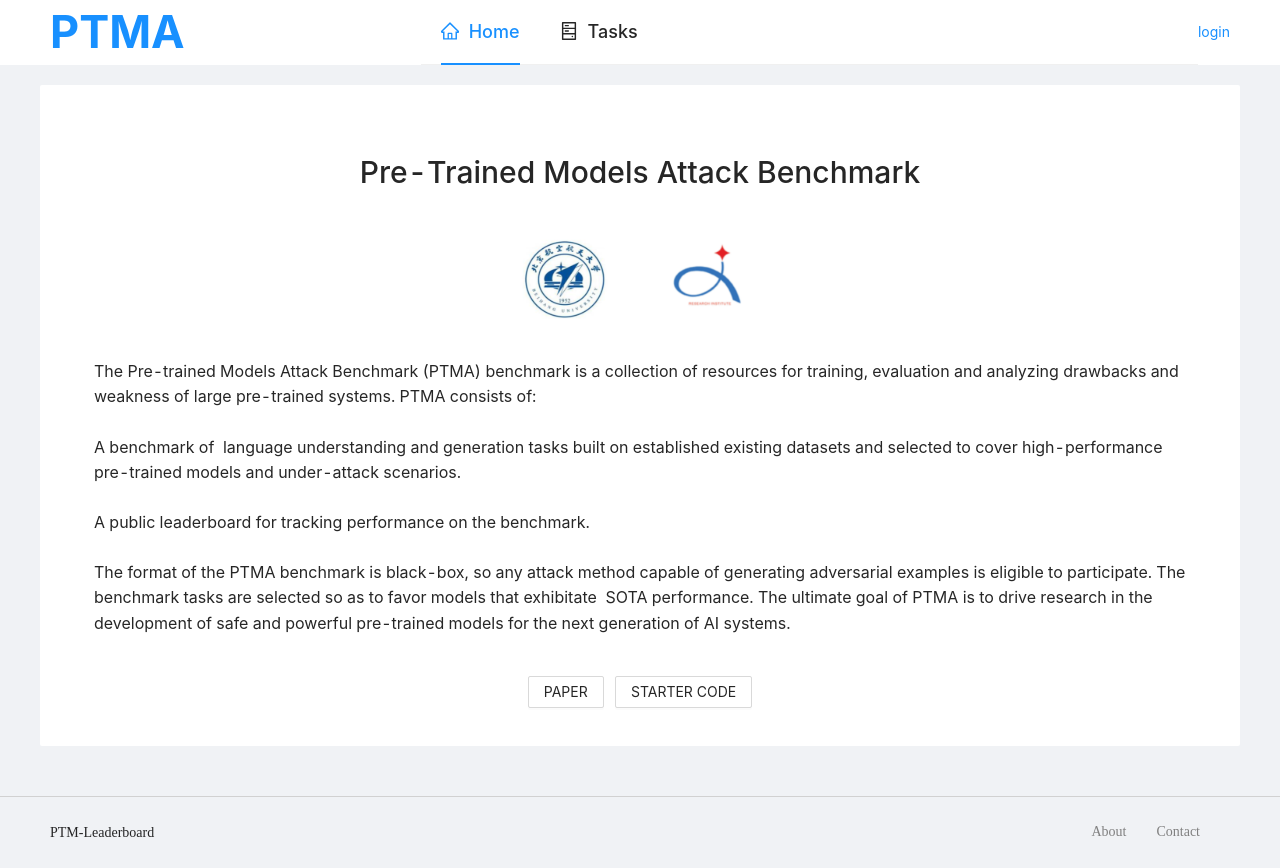
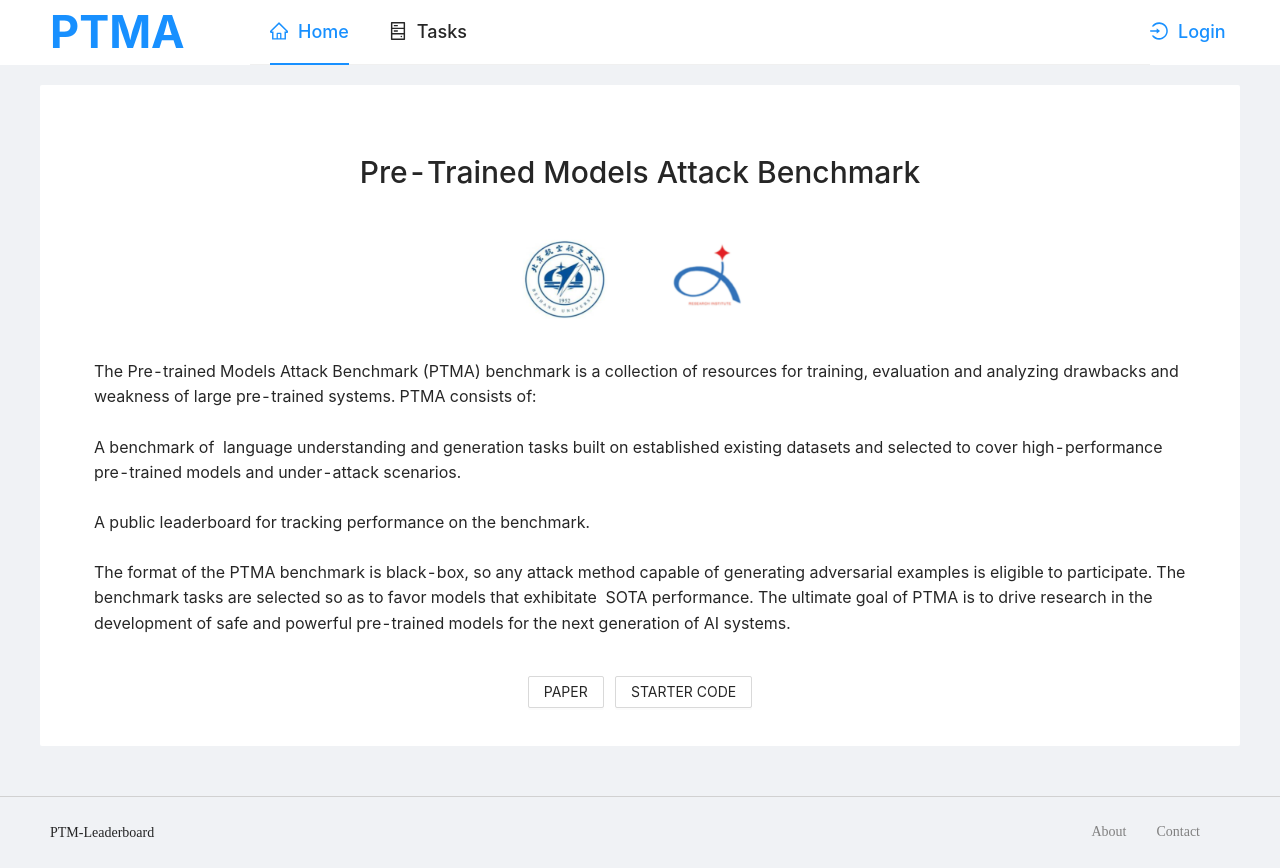
Before and after one commit to lbaf23/ptm-leaderboard, a React (Create React App) app in the folder web/: page /home in a window 1280 px wide. Built offline with nearby package versions, Linux system fonts and the light colour scheme; no server answers.

Commit message:
feat: improve header ui

```diff
--- a/web/src/pages/layout/MainLayout.jsx
+++ b/web/src/pages/layout/MainLayout.jsx
@@ -1,5 +1,5 @@
 import React, {useEffect, useState} from "react";
-import {BackTop, Layout, Menu, Dropdown, Avatar} from 'antd';
+import {BackTop, Layout, Menu, Dropdown, Avatar, Row, Col} from 'antd';
 import {Link, Outlet, Route, Routes, useLocation, useSearchParams} from 'react-router-dom';
 import {
   EllipsisOutlined,
@@ -101,13 +101,11 @@ function MainLayout() {
 
   const accountMenu = (
     <Menu style={{width: '150px', padding: '5px'}} onClick={handleMenuClick}>
-      <Menu.Item key='account'>
-        <SettingOutlined/>&nbsp;&nbsp;
-        account
+      <Menu.Item key='account' icon={<SettingOutlined/>}>
+        Account
       </Menu.Item>
-      <Menu.Item key='logout'>
-        <LogoutOutlined/>&nbsp;&nbsp;
-        logout
+      <Menu.Item key='logout' icon={<LogoutOutlined/>}>
+        Logout
       </Menu.Item>
     </Menu>
   )
@@ -116,27 +114,34 @@ function MainLayout() {
     <Layout className="main-layout">
       <BackTop/>
       <Header className="header">
+        <Row wrap={false}>
+          <Col flex="200px">
             <div className="logo">
-          <a href={PUBLIC_URL}>PTMA</a>
+              <a href={`${PUBLIC_URL}/home`}>PTMA</a>
             </div>
-
+          </Col>
+          <Col flex="auto">
             {mainMenu}
-        <div>
+          </Col>
+          <Col flex="80px">
             {account === null
               ?
+              <div style={{fontWeight: '500', fontSize: '18px'}}>
                 <a href={Auth.getAuthorizeUrl()}>
-              login
+                  <LoginOutlined/>
+                  <span style={{marginLeft: '10px'}}>Login</span>
                 </a>
+              </div>
               :
               <Dropdown overlay={accountMenu} placement="bottomRight" trigger="click">
                 <div style={{cursor: 'pointer'}}>
-                <Avatar size="large" src={account.avatar} />
-                <span style={{fontSize: '16px', marginLeft: '10px'}}>{account.name}</span>
+                  <Avatar src={account.avatar} />
+                  <span style={{fontSize: '16px', marginLeft: '5px'}}>{account.name}</span>
                 </div>
               </Dropdown>
             }
-        </div>
-
+          </Col>
+        </Row>
       </Header>
       <Content className="main-content">
         <Outlet />
--- a/web/src/pages/layout/mainlayout.css
+++ b/web/src/pages/layout/mainlayout.css
@@ -5,21 +5,16 @@
 .main-layout .header {
     background-color: white;
     height: 65px;
-    display: flex;
-    justify-content: space-between;
-    align-items: stretch;
+
 }
 
 .main-layout .header .logo {
     font-size: 45px;
     font-weight: bold;
-    float: left;
+    padding-right: 10%;
 }
 
 .main-layout .header .main-menu {
-    margin-left: 20%;
-    flex-grow: 1;
-    flex-shrink: 1;
 }
 
 .main-layout .header-title {
```
Lines whose indentation alone changed are shown as unchanged.
